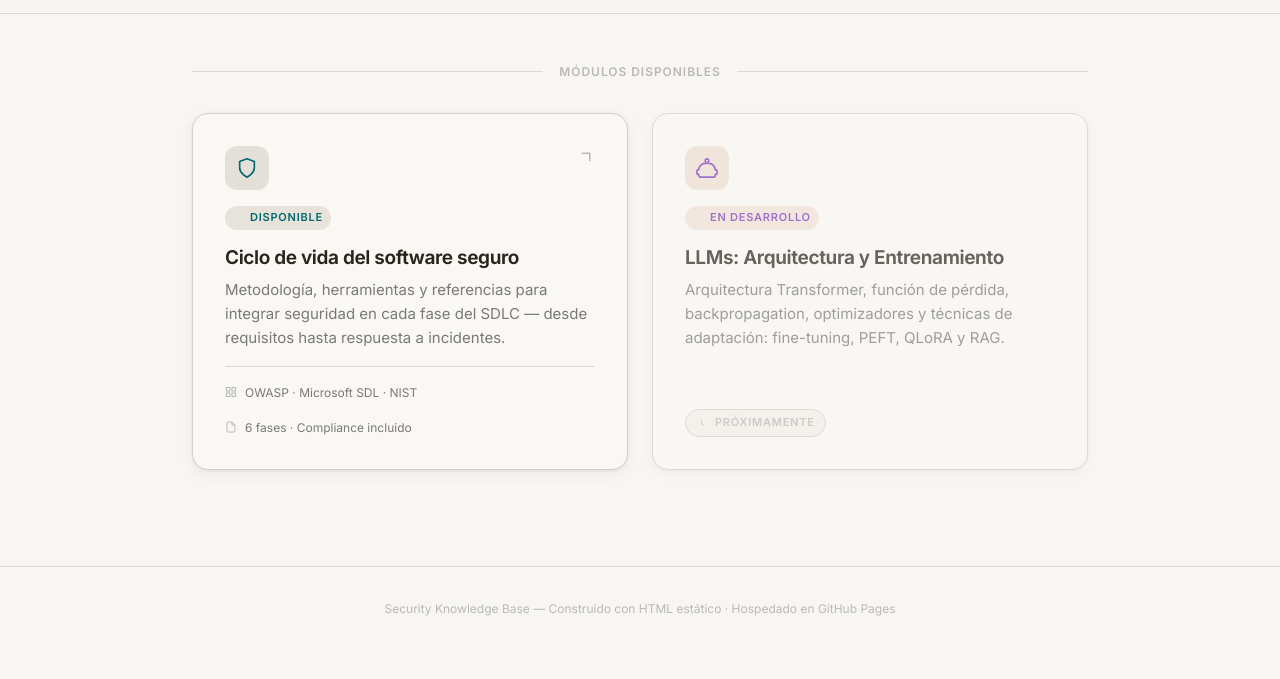
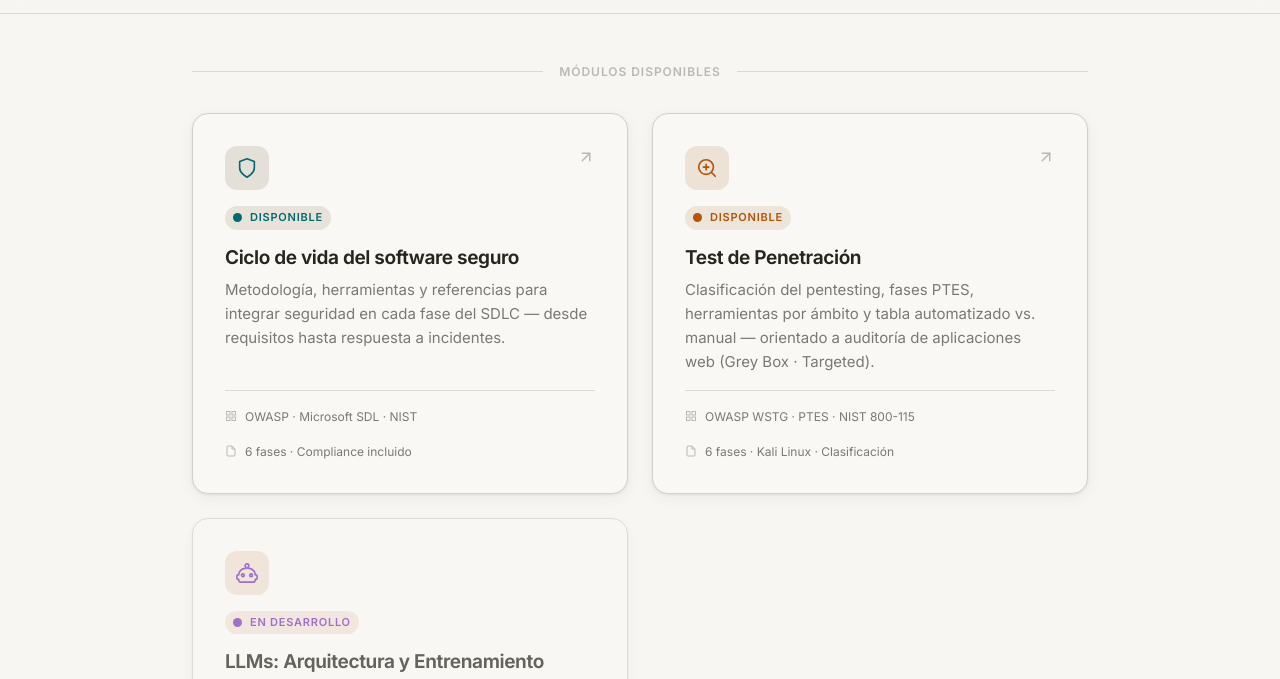
Before and after one commit to LauraLasso/LauraLasso.github.io, a plain HTML site: page index.html in a window 1280 px wide. Shown: the part 59-738 px from the top of the page. Drawn offline with Linux system fonts and the light colour scheme.

Commit message:
Update index.html

```diff
--- a/index.html
+++ b/index.html
@@ -445,12 +445,12 @@
           </svg>
         </div>
         <svg class="card-arrow" width="18" height="18" viewBox="0 0 24 24" fill="none" stroke="currentColor" stroke-width="2" stroke-linecap="round" stroke-linejoin="round">
-          e x1="7" y1="17" x2="17" y2="7"/><polyline points="7 7 17 7 17 17"/>
+          <line x1="7" y1="17" x2="17" y2="7"/><polyline points="7 7 17 7 17 17"/>
         </svg>
       </div>
       <div class="card-tag">
         <svg width="9" height="9" viewBox="0 0 8 8" fill="var(--color-primary)">
-          ircle cx="4" cy="4" r="4"/>
+          <circle cx="4" cy="4" r="4"/>
         </svg>
         Disponible
       </div>
@@ -470,6 +470,44 @@
       </div>
     </a>
 
+    <!-- TARJETA 2: PENTEST — disponible ← NUEVO -->
+    <a href="./pentest.html"
+       class="module-card available"
+       style="--card-accent: #b45309; --card-icon-bg: color-mix(in oklch, #b45309 10%, var(--color-surface-offset)); --card-tag-bg: color-mix(in oklch, #b45309 8%, var(--color-surface-offset));">
+      <div class="card-header">
+        <div class="card-icon">
+          <svg width="22" height="22" viewBox="0 0 24 24" fill="none" stroke="currentColor" stroke-width="1.8" stroke-linecap="round" stroke-linejoin="round">
+            <circle cx="11" cy="11" r="8"/>
+            <path d="M21 21l-4.35-4.35"/>
+            <path d="M11 8v6M8 11h6"/>
+          </svg>
+        </div>
+        <svg class="card-arrow" width="18" height="18" viewBox="0 0 24 24" fill="none" stroke="currentColor" stroke-width="2" stroke-linecap="round" stroke-linejoin="round">
+          <line x1="7" y1="17" x2="17" y2="7"/><polyline points="7 7 17 7 17 17"/>
+        </svg>
+      </div>
+      <div class="card-tag">
+        <svg width="9" height="9" viewBox="0 0 8 8" fill="#b45309">
+          <circle cx="4" cy="4" r="4"/>
+        </svg>
+        Disponible
+      </div>
+      <div class="card-body">
+        <h2>Test de Penetración</h2>
+        <p>Clasificación del pentesting, fases PTES, herramientas por ámbito y tabla automatizado vs. manual — orientado a auditoría de aplicaciones web (Grey Box · Targeted).</p>
+      </div>
+      <div class="card-meta">
+        <span class="meta-item">
+          <svg width="12" height="12" viewBox="0 0 24 24" fill="none" stroke="currentColor" stroke-width="2"><rect x="3" y="3" width="7" height="7"/><rect x="14" y="3" width="7" height="7"/><rect x="14" y="14" width="7" height="7"/><rect x="3" y="14" width="7" height="7"/></svg>
+          OWASP WSTG · PTES · NIST 800-115
+        </span>
+        <span class="meta-item">
+          <svg width="12" height="12" viewBox="0 0 24 24" fill="none" stroke="currentColor" stroke-width="2"><path d="M14 2H6a2 2 0 0 0-2 2v16a2 2 0 0 0 2 2h12a2 2 0 0 0 2-2V8z"/><polyline points="14 2 14 8 20 8"/></svg>
+          6 fases · Kali Linux · Clasificación
+        </span>
+      </div>
+    </a>
+
     <!-- TARJETA 2: LLMs — próximamente -->
     <div class="module-card coming-soon"
          style="--card-accent: var(--color-purple); --card-icon-bg: color-mix(in oklch, var(--color-purple) 10%, var(--color-surface-offset)); --card-tag-bg: color-mix(in oklch, var(--color-purple) 8%, var(--color-surface-offset));">
@@ -477,13 +515,13 @@
         <div class="card-icon">
           <svg width="22" height="22" viewBox="0 0 24 24" fill="none" stroke="currentColor" stroke-width="1.8" stroke-linecap="round" stroke-linejoin="round">
             <path d="M12 2a2 2 0 0 1 2 2c0 .74-.4 1.39-1 1.73V7h1a7 7 0 0 1 7 7h1a1 1 0 0 1 1 1v3a1 1 0 0 1-1 1h-1v1a2 2 0 0 1-2 2H5a2 2 0 0 1-2-2v-1H2a1 1 0 0 1-1-1v-3a1 1 0 0 1 1-1h1a7 7 0 0 1 7-7h1V5.73c-.6-.34-1-.99-1-1.73a2 2 0 0 1 2-2z"/>
-            ircle cx="7.5" cy="14.5" r="1.5"/>ircle cx="16.5" cy="14.5" r="1.5"/>
+            <circle cx="7.5" cy="14.5" r="1.5"/><circle cx="16.5" cy="14.5" r="1.5"/>
           </svg>
         </div>
       </div>
       <div class="card-tag" style="color: var(--color-purple);">
         <svg width="9" height="9" viewBox="0 0 8 8" fill="var(--color-purple)">
-          ircle cx="4" cy="4" r="4"/>
+          <circle cx="4" cy="4" r="4"/>
         </svg>
         En desarrollo
       </div>
@@ -493,7 +531,7 @@
       </div>
       <span class="coming-soon-badge">
         <svg width="11" height="11" viewBox="0 0 24 24" fill="none" stroke="currentColor" stroke-width="2" stroke-linecap="round" stroke-linejoin="round">
-          ircle cx="12" cy="12" r="10"/>
+          <circle cx="12" cy="12" r="10"/>
           <polyline points="12 6 12 12 16 14"/>
         </svg>
         Próximamente
```
